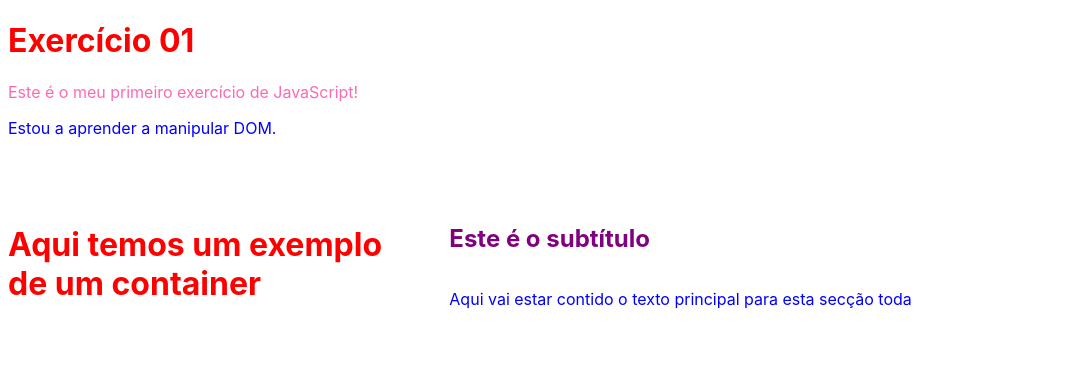
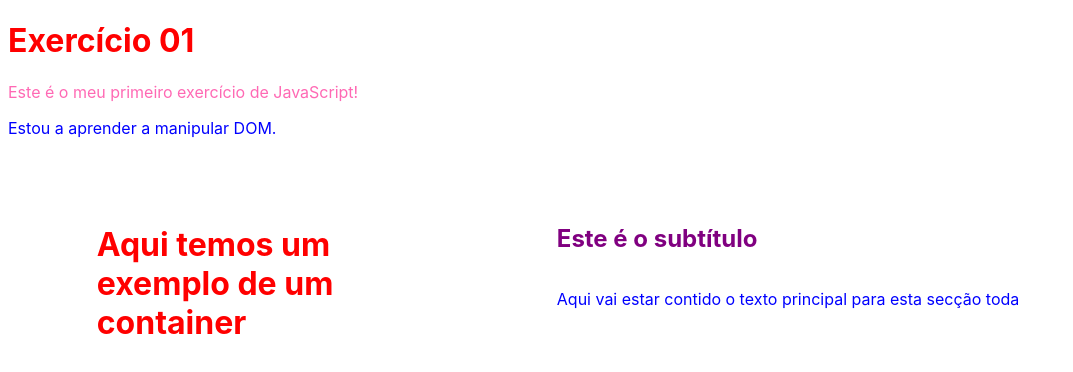
Before and after one commit to Rui-S13/Exercicios_03_Programacao_JS, a plain HTML site: page index.html in a window 1280 px wide. Shown: the whole page, without its empty margins (0-1073 px from the left). Drawn offline with Linux system fonts and the light colour scheme.

Commit message:
Alterar aspeto do html e tamanhos dos containers

```diff
--- a/style.css
+++ b/style.css
@@ -1,6 +1,10 @@
+html {
+    font-size: 16px;
+}
+
 body {
     font-family: Inter, sans-serif;
-    font-size: 16px;
+    font-size: 1rem;
 }
 
 h1 {
@@ -33,16 +37,15 @@ p {
     padding: 50px 0px;
     flex-wrap: wrap;
     gap: 30px;
+    width: 90%;
 }
 
 .container_ex_3 h1 {
-    flex: 1;
-    min-width: 0;
+    width: 30%;
 }
 
 .container_ex_3_2 {
     display: flex;
     flex-direction: column;
-    flex: 2;
-    min-width: 0;
+    width: 500px;
 }
```
